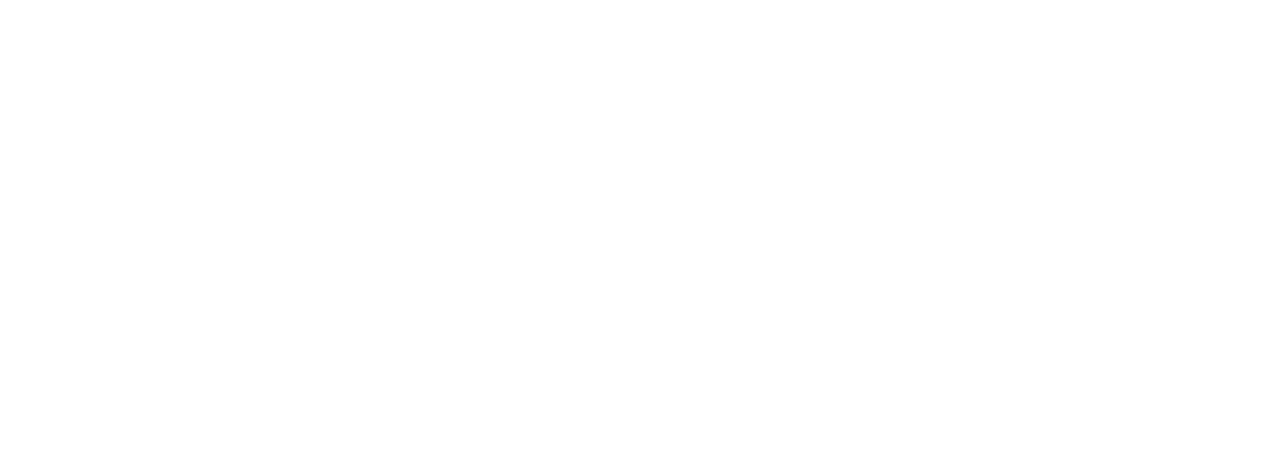
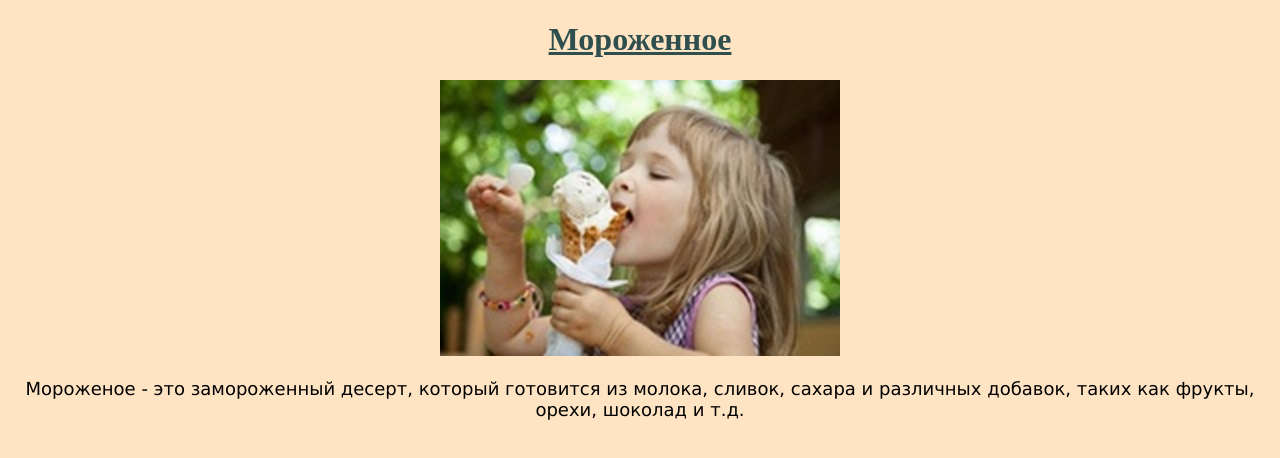
Before and after one commit to Witch7464/test, a plain HTML site: page index.html in a window 1280 px wide. Drawn offline with Linux system fonts and the light colour scheme.

Commit message:
Добавлен стиль страницы

```diff
--- /dev/null
+++ b/css/style.css
@@ -0,0 +1,27 @@
+h1{
+    text-align: center;
+    color: darkslategrey;
+    text-decoration: underline;
+}
+body{
+    text-align: justify;
+    background-color: bisque;
+}
+p{
+    font-size: 18px;
+    font-family: Verdana, Geneva, Tahoma, sans-serif;
+}
+.center{
+    text-align: center;
+}
+.main{
+    border: darkcyan 10px inset;
+    margin-left: 70px;
+    margin-right: 70px;
+    }
+.right{
+    text-align: right;
+}
+.left{
+    text-align: left;
+}
--- a/index.html
+++ b/index.html
@@ -4,8 +4,13 @@
     <meta charset="UTF-8">
     <meta name="viewport" content="width=device-width, initial-scale=1.0">
     <title>Document</title>
+    <link rel="stylesheet" href="css/style.css">
 </head>
 <body>
-
+    <h1>Мороженное</h1>
+    <div class="center">
+        <img src="image/1b970.jpg" alt="ice-cream">
+        <p>Мороженое - это замороженный десерт, который готовится из молока, сливок, сахара и различных добавок, таких как фрукты, орехи, шоколад и т.д.</p>
+    </div>
 </body>
 </html>
```
Also changed, not shown: image/1b970.jpg (added), image/402547.jpeg (added), image/b302.jpg (added).
